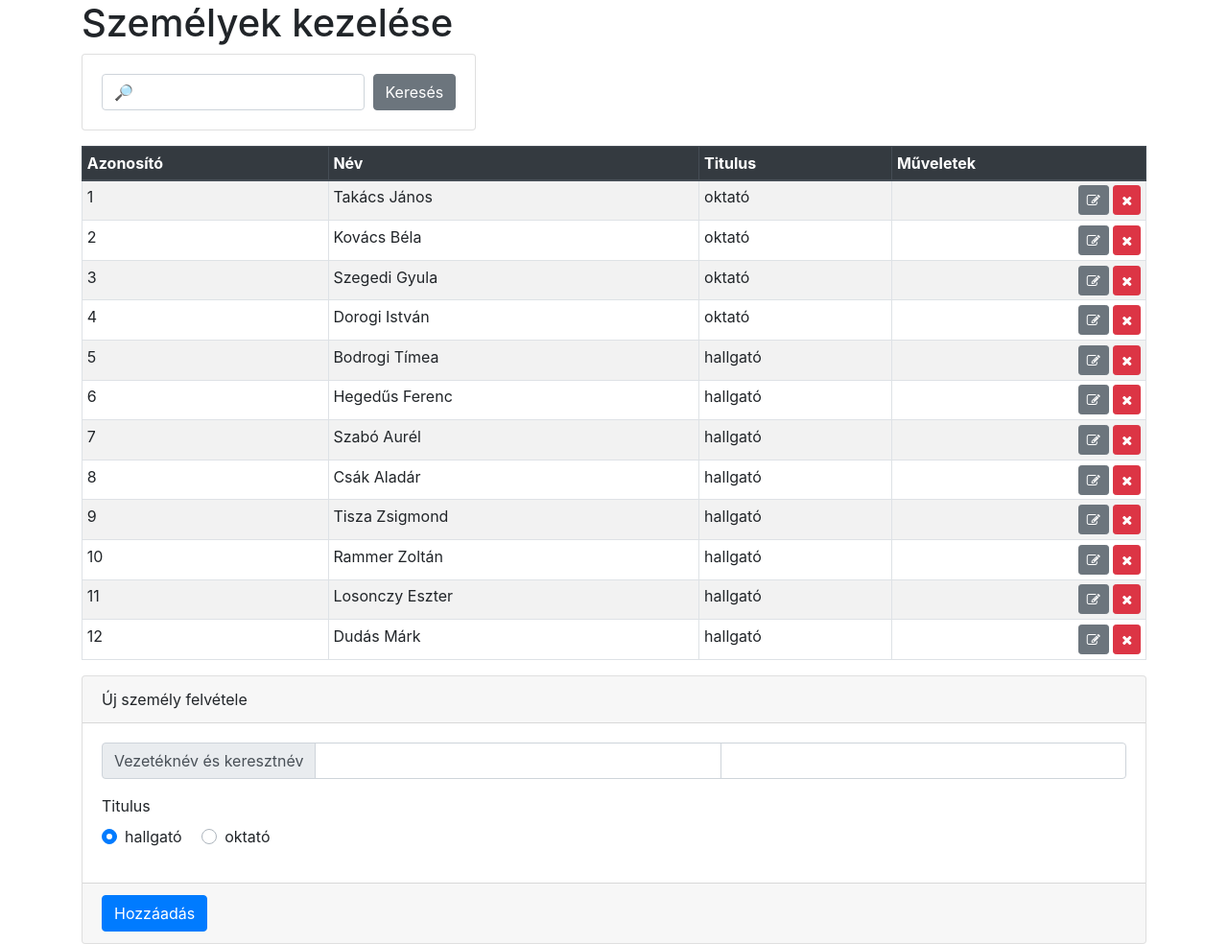
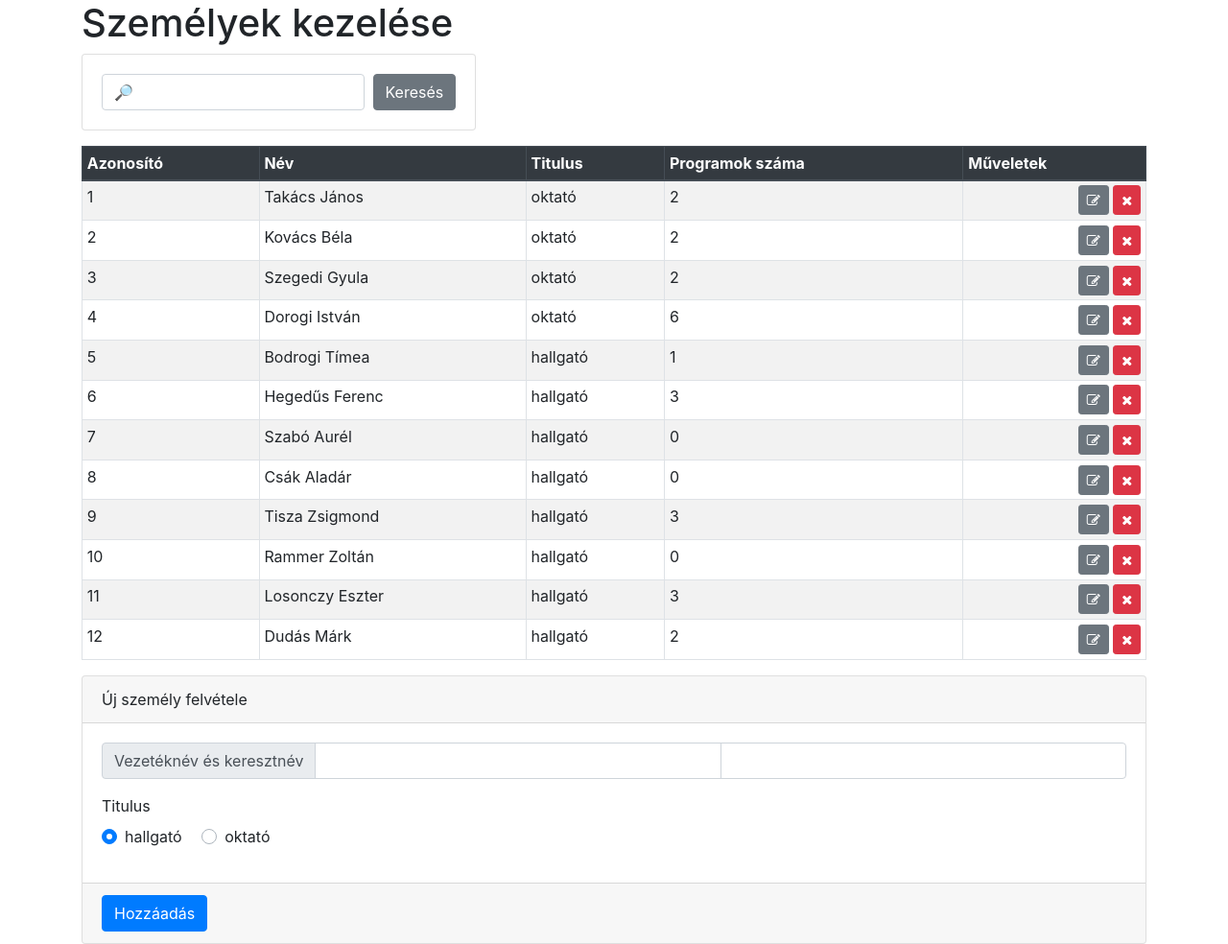
Before and after one commit to ABS96/info2-hf, a PHP site: page /personnel.php in a window 1280 px wide. Shown: the part 56-1040 px from the top of the page at 96% size. Run offline with PHP 8.4, Linux system fonts and the light colour scheme; data comes from the database, SQL or seed files in the repository.

Commit message:
add program counter to persons

```diff
--- a/personnel.php
+++ b/personnel.php
@@ -54,6 +54,7 @@ include 'common_head.html';
           <th>Azonosító</th>
           <th>Név</th>
           <th>Titulus</th>
+          <th>Programok száma</th>
           <th>Műveletek</th>
         </tr>
       </thead>
@@ -63,6 +64,13 @@ include 'common_head.html';
             <td><?=$row['id']?></td>
             <td><?=$row['nev']?></td>
             <td><?=$row['titulus']?></td>
+            <td>
+              <?php
+                $queryCountPrograms = 'SELECT COUNT(id) FROM program WHERE author = ' . $row['id'];
+                $countResult = mysqli_query($db, $queryCountPrograms) or die(mysqli_error($db));
+                print(mysqli_fetch_row($countResult)[0]);
+              ?>
+            </td>
             <td class="text-right">
               <a class="btn btn-secondary btn-sm" href="edit-person.php?id=<?=$row['id']?>">
                 <i class="fa fa-edit"></i>
```
